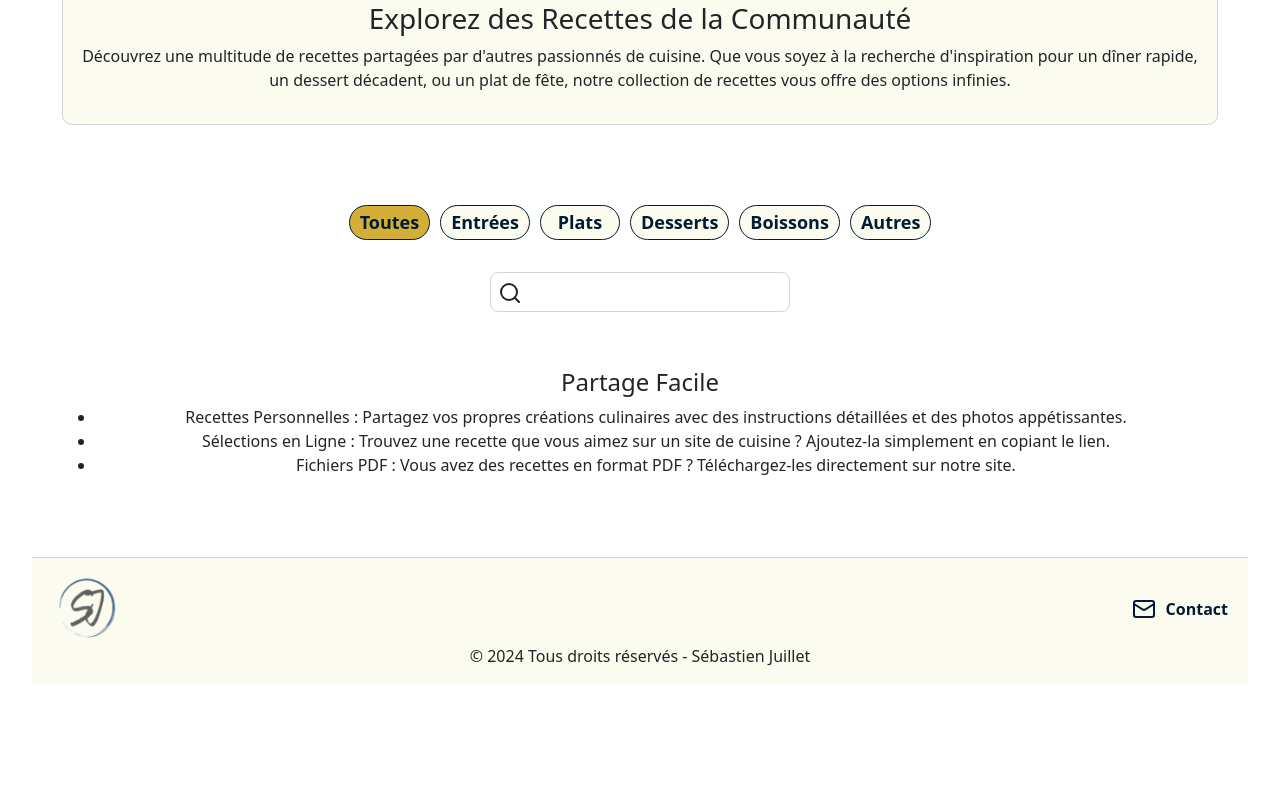
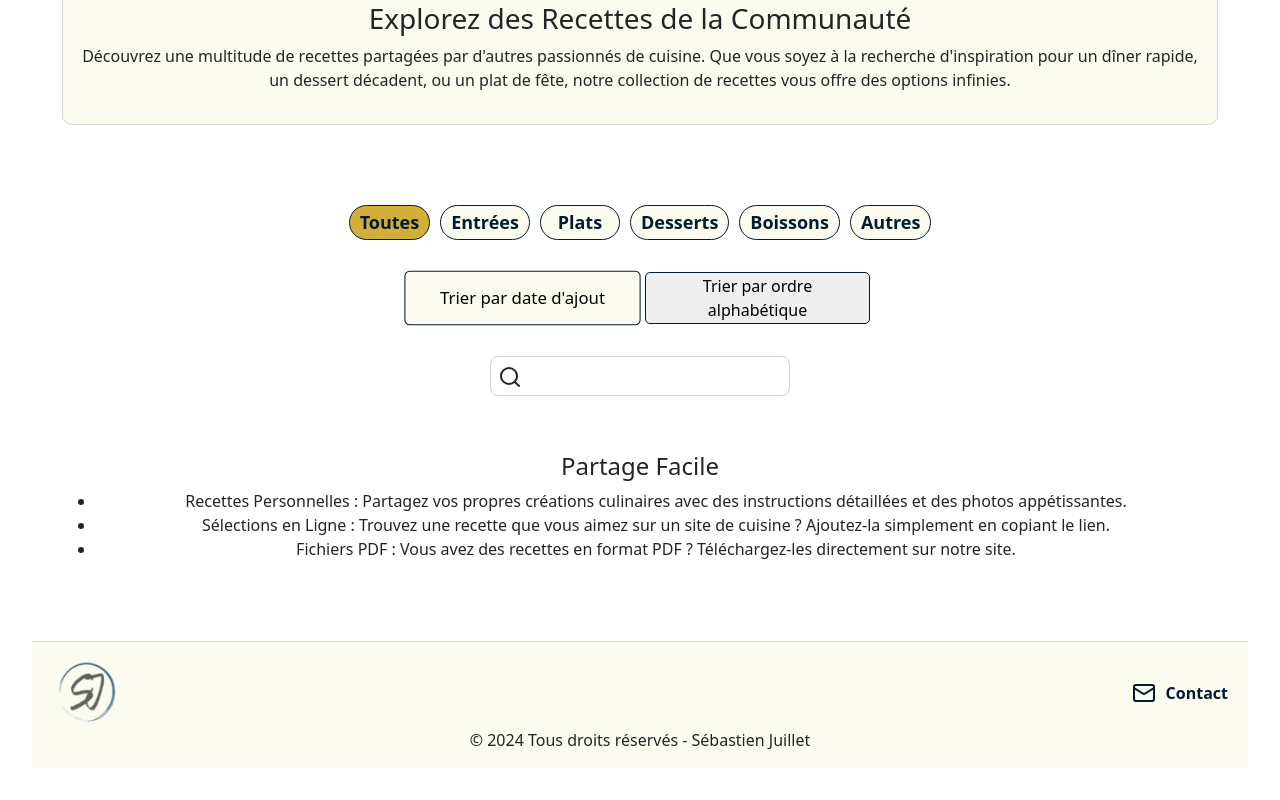
Before and after one commit to Sebi71/blog-recettes, a React (Vite) app: page /#/ in a window 1280 px wide. Shown: the part 638-1438 px from the top of the page. Before the commit the page ends 1354 px from the top, so only its background shows below. Built offline with nearby package versions, Linux system fonts and the light colour scheme; no server answers; the database is empty.

Commit message:
correction css image cooking page and add sort

```diff
--- a/src/components/AddCooking/index.jsx
+++ b/src/components/AddCooking/index.jsx
@@ -98,6 +98,12 @@ export default function AddCooking({ openModal, handleModal }) {
     }
   };
 
+  const handleKeyDown = (e) => {
+    if (e.key === "Enter") {
+      e.preventDefault();
+    }
+  };
+
   const onSubmit = async (formData) => {
     try {
       if (!user) {
@@ -148,7 +154,7 @@ export default function AddCooking({ openModal, handleModal }) {
   return (
     <div>
       <Modal openModal={openModal} handleModal={handleCloseModal}>
-        <form className="form-add" onSubmit={handleSubmit(onSubmit)}>
+        <form className="form-add" onKeyDown={handleKeyDown} onSubmit={handleSubmit(onSubmit)}>
           <div className="input-item">
             <label htmlFor="category" className="label-form">
               Catégorie :
--- a/src/components/Card/index.jsx
+++ b/src/components/Card/index.jsx
@@ -25,7 +25,11 @@ export default function Card() {
     }
   };
 
-  const filterCookings = cookings.filter((cooking) =>
+  const sortedCookings = [...cookings].sort((a, b) => {
+    return b.createdAt.toDate() - a.createdAt.toDate();
+  });
+
+  const filterCookings = sortedCookings.filter((cooking) =>
     selectCookings === "Toutes" ? true : cooking.category === selectCookings
   );
 
--- a/src/components/HomeCard/index.jsx
+++ b/src/components/HomeCard/index.jsx
@@ -10,12 +10,22 @@ import "./index.scss";
 export default function HomeCard() {
   const [cookings, setCooking] = useState([]);
   const [selectCookings, setSelectCookings] = useState("Toutes");
+  const [sortType, setSortType] = useState("date");
 
   const handleFilter = (category) => {
     setSelectCookings(category);
   };
 
-  const filterCookings = cookings.filter((cooking) =>
+  const sortedCookings = [...cookings].sort((a, b) => {
+    if (sortType === "date") {
+      return b.createdAt.toDate() - a.createdAt.toDate();
+    } else if (sortType === "alphabetique") {
+      return a.name.localeCompare(b.name);
+    }
+    return 0;
+  });
+
+  const filterCookings = sortedCookings.filter((cooking) =>
     selectCookings === "Toutes" ? true : cooking.category === selectCookings
   );
 
@@ -123,6 +133,30 @@ export default function HomeCard() {
             Autres
           </button>
         </div>
+
+        <div className="btn-sort-container">
+          <button
+            className= {
+              sortType === "date"
+                ? "btn-sort-active btn-sort"
+                : "btn-sort"
+            }
+            onClick={() => setSortType("date")}
+          >
+            Trier par date d&apos;ajout
+          </button>
+          <button
+            className= {
+              sortType === "alphabetique"
+                ? "btn-sort-active btn-sort"
+                : "btn-sort"
+            }
+            onClick={() => setSortType("alphabetique")}
+          >
+            Trier par ordre alphabétique
+          </button>
+        </div>
+
         <div className="container-search">
           <input
             onChange={searchCooking}
--- a/src/components/HomeCard/index.scss
+++ b/src/components/HomeCard/index.scss
@@ -47,6 +47,28 @@
       }
     }
 
+    .btn-sort-container {
+      display: flex;
+      justify-content: center;
+      gap: 10px;
+      margin-bottom: 2rem;
+
+      .btn-sort {
+        width: 225px;
+        border: 1px solid #001b32;
+        border-radius: 5px;
+
+        &:hover {
+          box-shadow: 0px 0px 30px 1px rgba(0, 0, 0, 0.2);
+        }
+      }
+
+      .btn-sort-active {
+        background-color: #fbfbef;
+        font-weight: 500;
+        scale: 1.05;
+      }
+    }
 
     .container-search {
       width: 300px;
--- a/src/pages/Cooking[id]/index.scss
+++ b/src/pages/Cooking[id]/index.scss
@@ -119,7 +119,7 @@
 
       @media screen and (min-width: 768px) {
         width: 60%;
-        height: 100%;
+        height: 500px;
       }
     }
   }
@@ -140,6 +140,10 @@
 
   .list-style {
     list-style-type: upper;
+
+    &::first-letter {
+      text-transform: capitalize;
+    }
 
     &::marker {
       font-weight: 600;
```
Also changed, not shown: src/App.jsx (+0 -14 lines).
